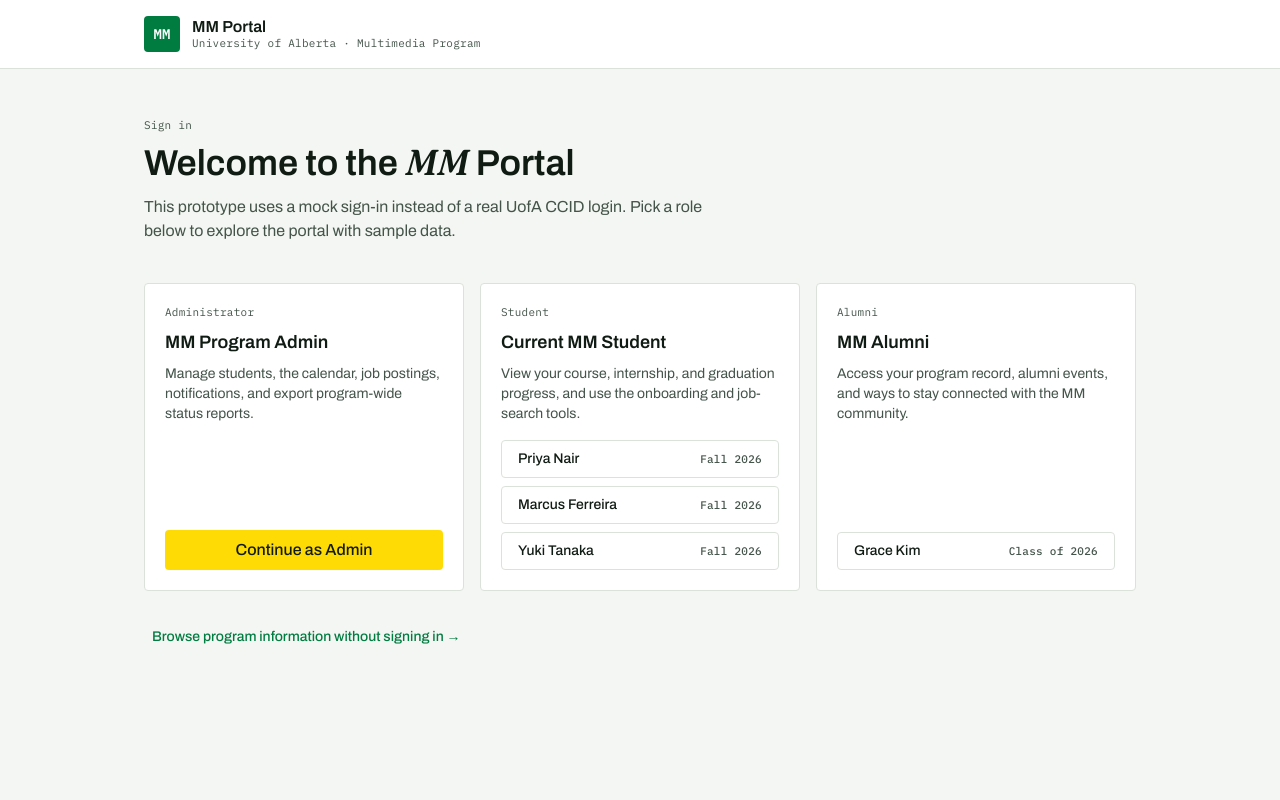
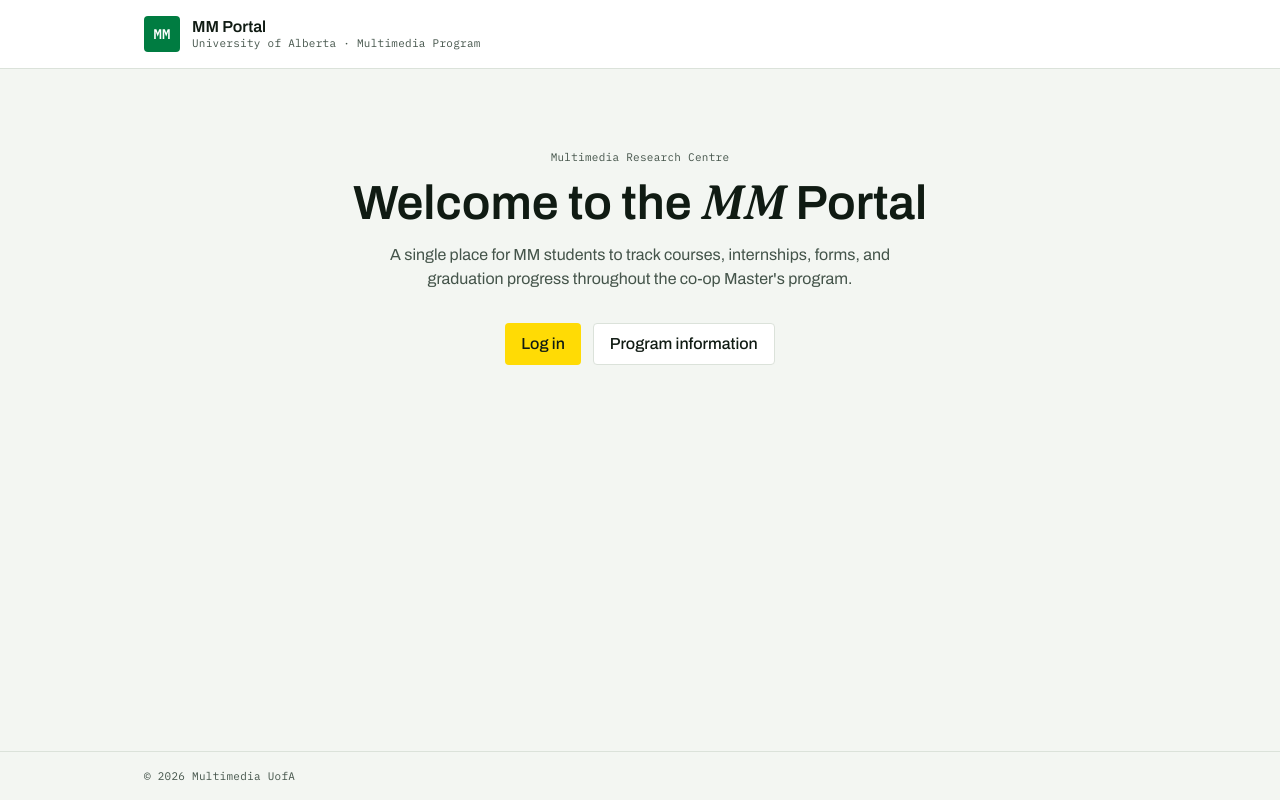
Before and after one commit to farihaR961/mm-portal, a React (Vite) app: page / in a window 1280 px wide. Built offline with nearby package versions, Linux system fonts and the light colour scheme.

Commit message:
Added a homepage

```diff
--- a/src/App.tsx
+++ b/src/App.tsx
@@ -3,6 +3,7 @@ import AppShell from './components/AppShell'
 import RequireRole from './components/RequireRole'
 
 import Login from './pages/Login'
+import Home from './pages/Home'
 import ProgramOverview from './pages/ProgramOverview'
 import AlumniPortal from './pages/AlumniPortal'
 
@@ -26,7 +27,8 @@ export default function App() {
   return (
     <AppShell>
       <Routes>
-        <Route path="/" element={<Login />} />
+        <Route path="/" element={<Home />} />
+        <Route path="/login" element={<Login />} />
         <Route path="/program" element={<ProgramOverview />} />
 
         <Route
--- /dev/null
+++ b/src/pages/Home.tsx
@@ -0,0 +1,44 @@
+import { useNavigate } from 'react-router-dom'
+
+export default function Home() {
+  const navigate = useNavigate()
+
+  return (
+    <div className="min-h-screen bg-mist flex flex-col">
+      <header className="border-b border-line bg-white">
+        <div className="max-w-5xl mx-auto px-4 py-4 flex items-center gap-3">
+          <div className="w-9 h-9 rounded-card bg-ua-green flex items-center justify-center text-white font-mono text-sm font-semibold">
+            MM
+          </div>
+          <div>
+            <p className="font-semibold leading-tight">MM Portal</p>
+            <p className="label-mono leading-tight">University of Alberta · Multimedia Program</p>
+          </div>
+        </div>
+      </header>
+
+      <main className="flex-1 max-w-3xl w-full mx-auto px-4 py-20 text-center">
+        <p className="label-mono mb-3">Multimedia Research Centre</p>
+        <h1 className="text-4xl md:text-5xl mb-4">
+          Welcome to the <span className="accent">MM</span> Portal
+        </h1>
+        <p className="text-ink-2 max-w-xl mx-auto mb-8">
+          A single place for MM students to track courses, internships, forms, and graduation progress
+          throughout the co-op Master's program.
+        </p>
+        <div className="flex justify-center gap-3">
+          <button onClick={() => navigate('/login')} className="btn-primary">
+            Log in
+          </button>
+          <button onClick={() => navigate('/program')} className="btn-secondary">
+            Program information
+          </button>
+        </div>
+      </main>
+
+      <footer className="border-t border-line py-4">
+        <div className="max-w-5xl mx-auto px-4 label-mono">© 2026 Multimedia UofA</div>
+      </footer>
+    </div>
+  )
+}
--- a/src/pages/Login.tsx
+++ b/src/pages/Login.tsx
@@ -43,8 +43,7 @@ export default function Login() {
             Welcome to the <span className="accent">MM</span> Portal
           </h1>
           <p className="text-ink-2">
-            This prototype uses a mock sign-in instead of a real UofA CCID login. Pick a role below to explore the
-            portal with sample data.
+            Pick a role below to explore the MM portal.
           </p>
         </div>
 
```
